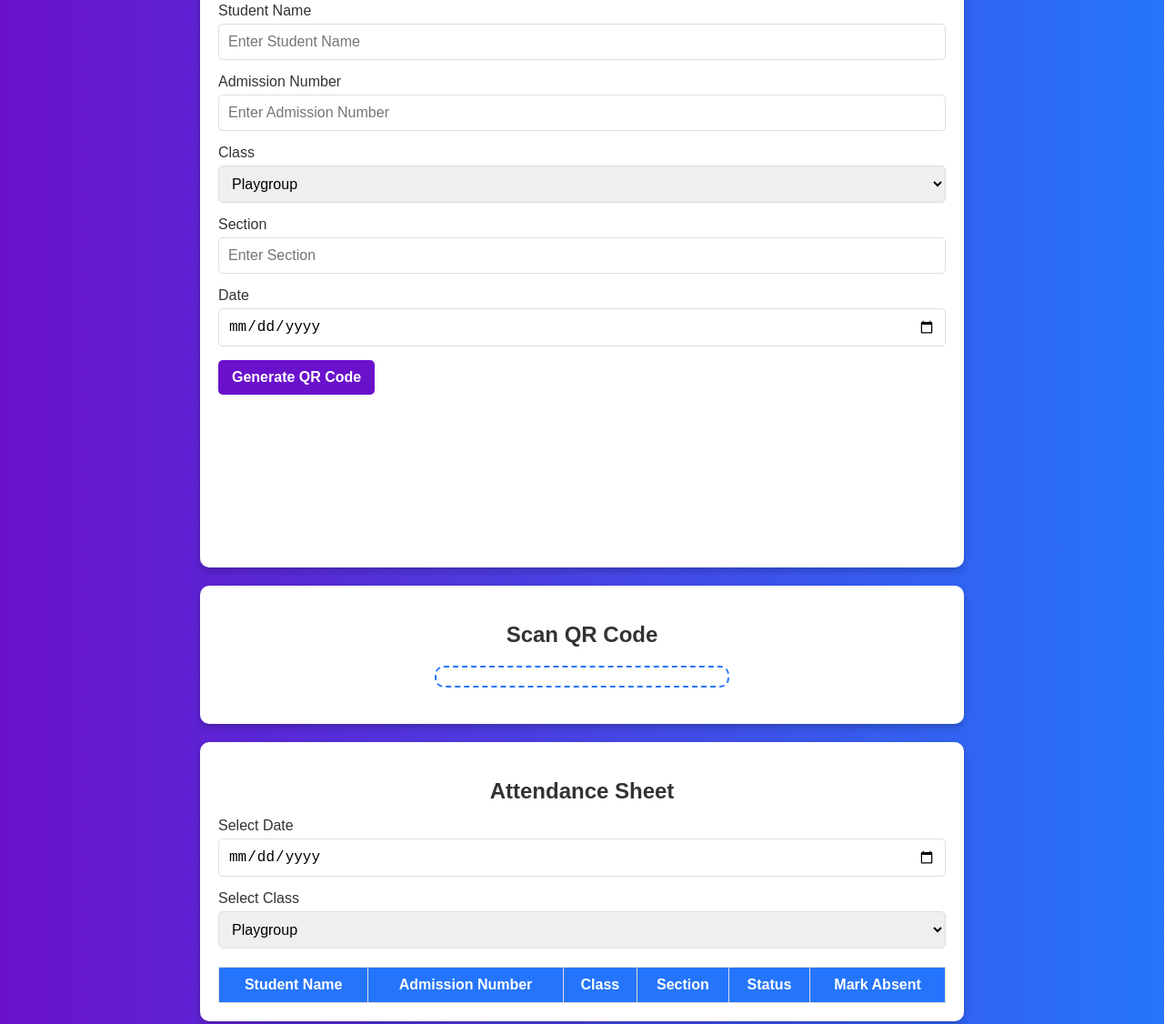
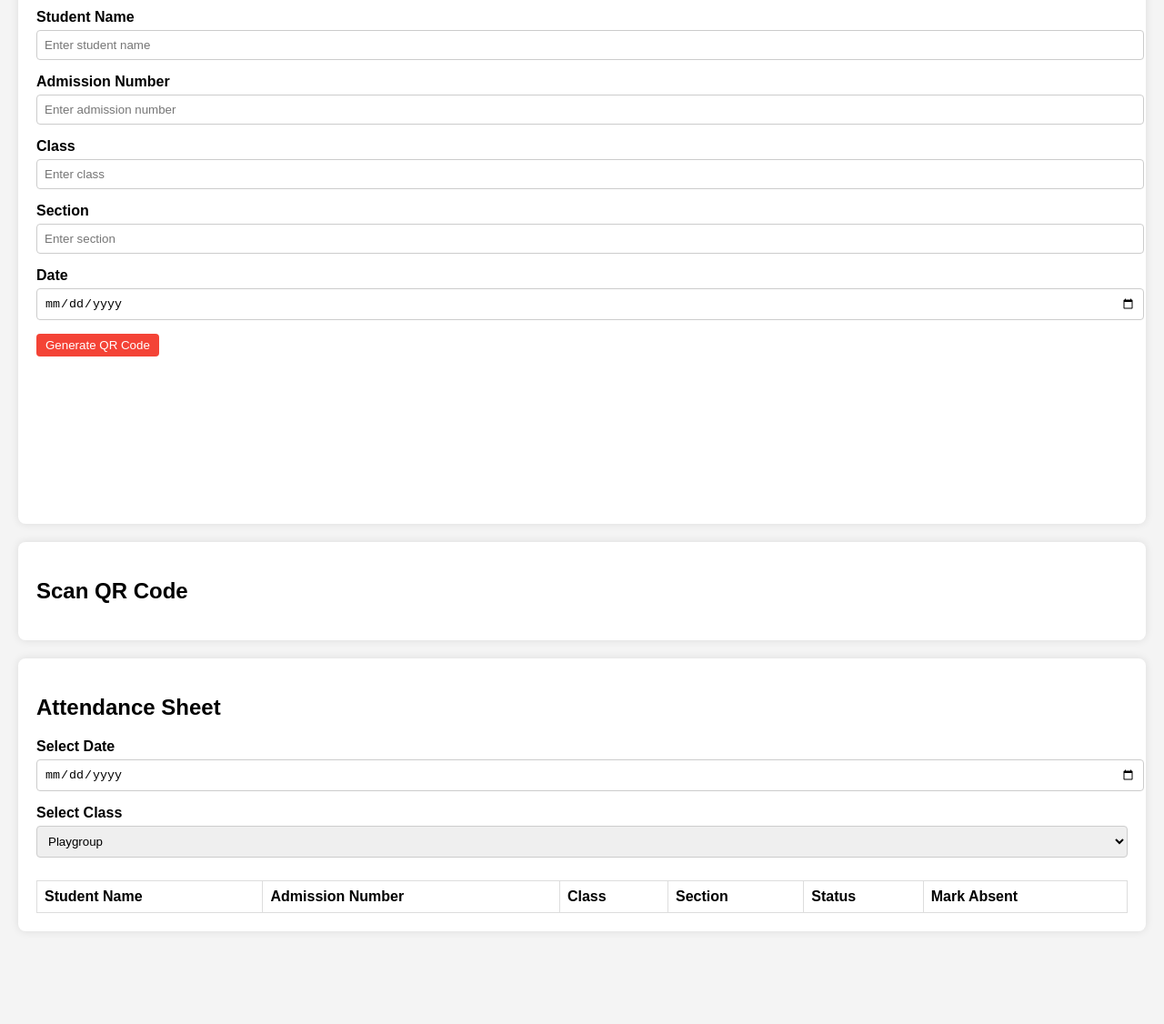
Before and after one commit to rudra3105/Attendancesystem, a plain HTML site: page index.html in a window 1280 px wide. Shown: the part 158-1284 px from the top of the page at 91% size. After the commit the page ends 1202 px from the top, so only its background shows below. Drawn offline with Linux system fonts and the light colour scheme; a script that the page names is missing.

Commit message:
Update index.html

```diff
--- a/index.html
+++ b/index.html
@@ -7,98 +7,65 @@
   <script src="https://cdn.jsdelivr.net/npm/qrcode/build/qrcode.min.js"></script>
   <script src="https://cdn.jsdelivr.net/npm/html5-qrcode/minified/html5-qrcode.min.js"></script>
   <style>
+    /* Basic styling for the page */
     body {
-      font-family: 'Poppins', sans-serif;
+      font-family: Arial, sans-serif;
       margin: 0;
       padding: 0;
-      background: linear-gradient(to right, #6a11cb, #2575fc);
-      color: #fff;
+      background-color: #f4f4f4;
     }
-    h1, h2 {
+    h1 {
       text-align: center;
-      font-weight: 600;
+      color: #333;
+    }
+    .container {
+      margin: 20px;
+      padding: 20px;
+      background-color: #fff;
+      box-shadow: 0 0 10px rgba(0, 0, 0, 0.1);
+      border-radius: 8px;
+    }
+    .form-group {
       margin-bottom: 10px;
     }
-    .container {
-      max-width: 800px;
-      margin: 20px auto;
-      background: #fff;
-      color: #333;
-      border-radius: 10px;
-      box-shadow: 0 4px 8px rgba(0, 0, 0, 0.2);
-      padding: 20px;
+    label {
+      font-weight: bold;
     }
-    .form-group {
-      display: flex;
-      flex-direction: column;
-      margin: 15px 0;
-    }
-    .form-group label {
-      margin-bottom: 5px;
-      font-weight: 500;
-    }
-    .form-group input, .form-group select {
-      padding: 10px;
-      font-size: 16px;
-      border: 1px solid #ddd;
-      border-radius: 5px;
-    }
-    button {
-      padding: 10px 15px;
-      font-size: 16px;
-      font-weight: bold;
-      border: none;
-      border-radius: 5px;
-      background: #6a11cb;
-      color: #fff;
-      cursor: pointer;
-      transition: background 0.3s ease;
-    }
-    button:hover {
-      background: #2575fc;
-    }
-    canvas {
-      margin: 10px auto;
-      display: block;
-    }
-    #reader {
-      width: 300px;
-      margin: 20px auto;
-      border: 2px dashed #2575fc;
-      border-radius: 10px;
-      padding: 10px;
+    input, select {
+      width: 100%;
+      padding: 8px;
+      margin: 5px 0;
+      border-radius: 4px;
+      border: 1px solid #ccc;
     }
     table {
       width: 100%;
       border-collapse: collapse;
       margin-top: 20px;
     }
+    table, th, td {
+      border: 1px solid #ddd;
+    }
     th, td {
-      padding: 10px;
-      border: 1px solid #ddd;
-      text-align: center;
+      padding: 8px;
+      text-align: left;
     }
-    th {
-      background: #2575fc;
-      color: #fff;
-      font-weight: bold;
-    }
-    tbody tr:nth-child(odd) {
-      background: #f9f9f9;
-    }
-    tbody tr:nth-child(even) {
-      background: #efefef;
-    }
-    .mark-absent-btn {
+    button {
       padding: 5px 10px;
-      font-size: 14px;
-      background: #e74c3c;
+      background-color: #f44336;
       color: white;
       border: none;
       cursor: pointer;
+      border-radius: 4px;
     }
-    .mark-absent-btn:hover {
-      background: #c0392b;
+    button:hover {
+      background-color: #d32f2f;
+    }
+    .qr-container {
+      text-align: center;
+    }
+    #qrcodeCanvas {
+      margin-top: 10px;
     }
   </style>
 </head>
@@ -109,40 +76,29 @@
     <h2>Generate QR Code</h2>
     <div class="form-group">
       <label for="studentName">Student Name</label>
-      <input type="text" id="studentName" placeholder="Enter Student Name">
+      <input type="text" id="studentName" placeholder="Enter student name" required>
     </div>
     <div class="form-group">
       <label for="admissionNumber">Admission Number</label>
-      <input type="text" id="admissionNumber" placeholder="Enter Admission Number">
+      <input type="text" id="admissionNumber" placeholder="Enter admission number" required>
     </div>
     <div class="form-group">
       <label for="class">Class</label>
-      <select id="class">
-        <option value="Playgroup">Playgroup</option>
-        <option value="Class 1">Class 1</option>
-        <option value="Class 2">Class 2</option>
-        <option value="Class 3">Class 3</option>
-        <option value="Class 4">Class 4</option>
-        <option value="Class 5">Class 5</option>
-        <option value="Class 6">Class 6</option>
-        <option value="Class 7">Class 7</option>
-        <option value="Class 8">Class 8</option>
-        <option value="Class 9">Class 9</option>
-        <option value="Class 10">Class 10</option>
-        <option value="Class 11">Class 11</option>
-        <option value="Class 12">Class 12</option>
-      </select>
+      <input type="text" id="class" placeholder="Enter class" required>
     </div>
     <div class="form-group">
       <label for="section">Section</label>
-      <input type="text" id="section" placeholder="Enter Section">
+      <input type="text" id="section" placeholder="Enter section" required>
     </div>
     <div class="form-group">
       <label for="date">Date</label>
-      <input type="date" id="date">
+      <input type="date" id="date" required>
     </div>
     <button onclick="generateQRCode()">Generate QR Code</button>
-    <canvas id="qrcodeCanvas"></canvas>
+
+    <div class="qr-container">
+      <canvas id="qrcodeCanvas"></canvas>
+    </div>
   </div>
 
   <div class="container">
@@ -161,18 +117,11 @@
       <label for="attendanceClass">Select Class</label>
       <select id="attendanceClass" onchange="loadAttendance()">
         <option value="Playgroup">Playgroup</option>
+        <option value="Nursery">Nursery</option>
+        <option value="Junior KG">Junior KG</option>
+        <option value="Senior KG">Senior KG</option>
         <option value="Class 1">Class 1</option>
-        <option value="Class 2">Class 2</option>
-        <option value="Class 3">Class 3</option>
-        <option value="Class 4">Class 4</option>
-        <option value="Class 5">Class 5</option>
-        <option value="Class 6">Class 6</option>
-        <option value="Class 7">Class 7</option>
-        <option value="Class 8">Class 8</option>
-        <option value="Class 9">Class 9</option>
-        <option value="Class 10">Class 10</option>
-        <option value="Class 11">Class 11</option>
-        <option value="Class 12">Class 12</option>
+        <!-- Add other classes as needed -->
       </select>
     </div>
     <table>
```
